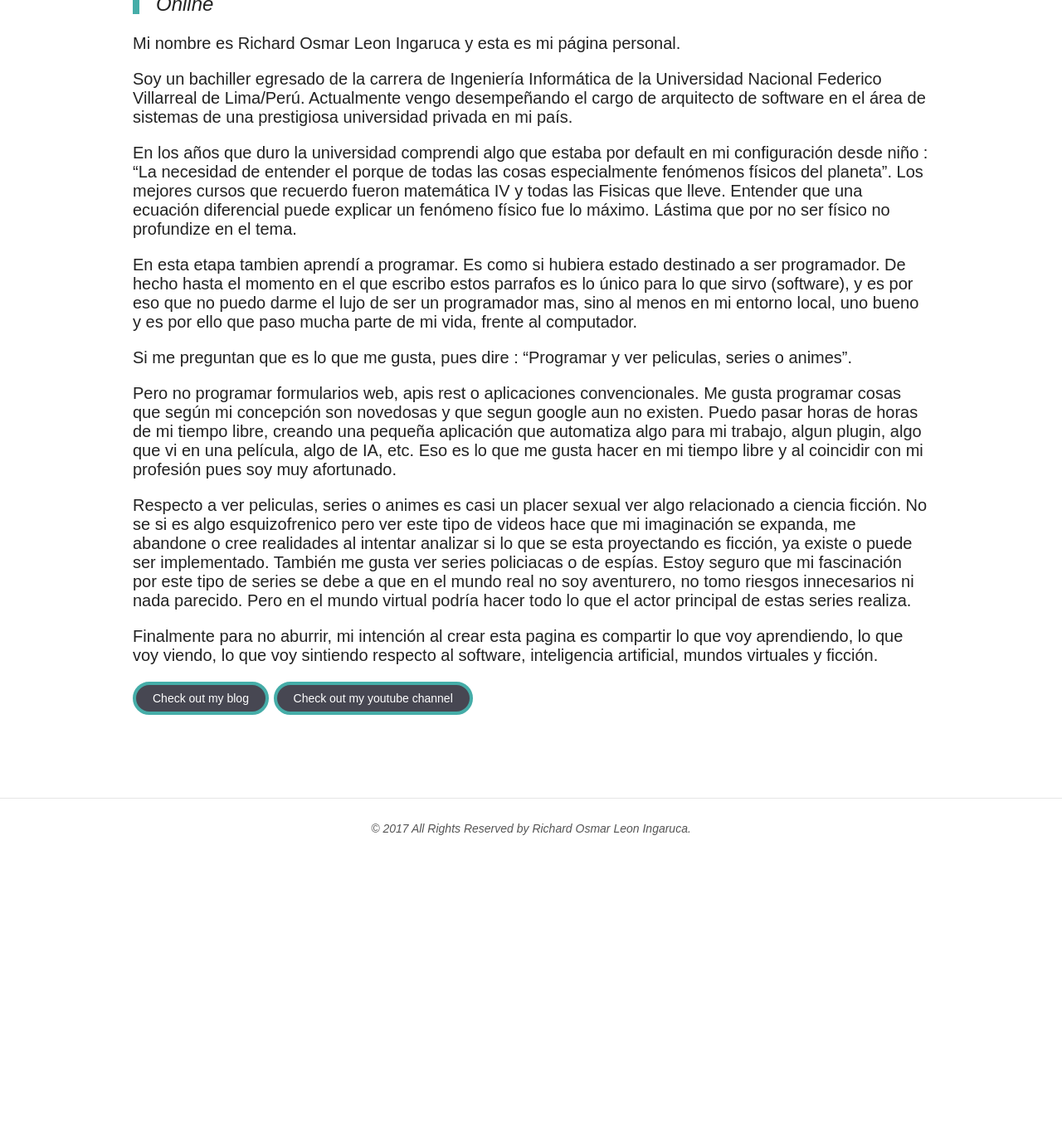
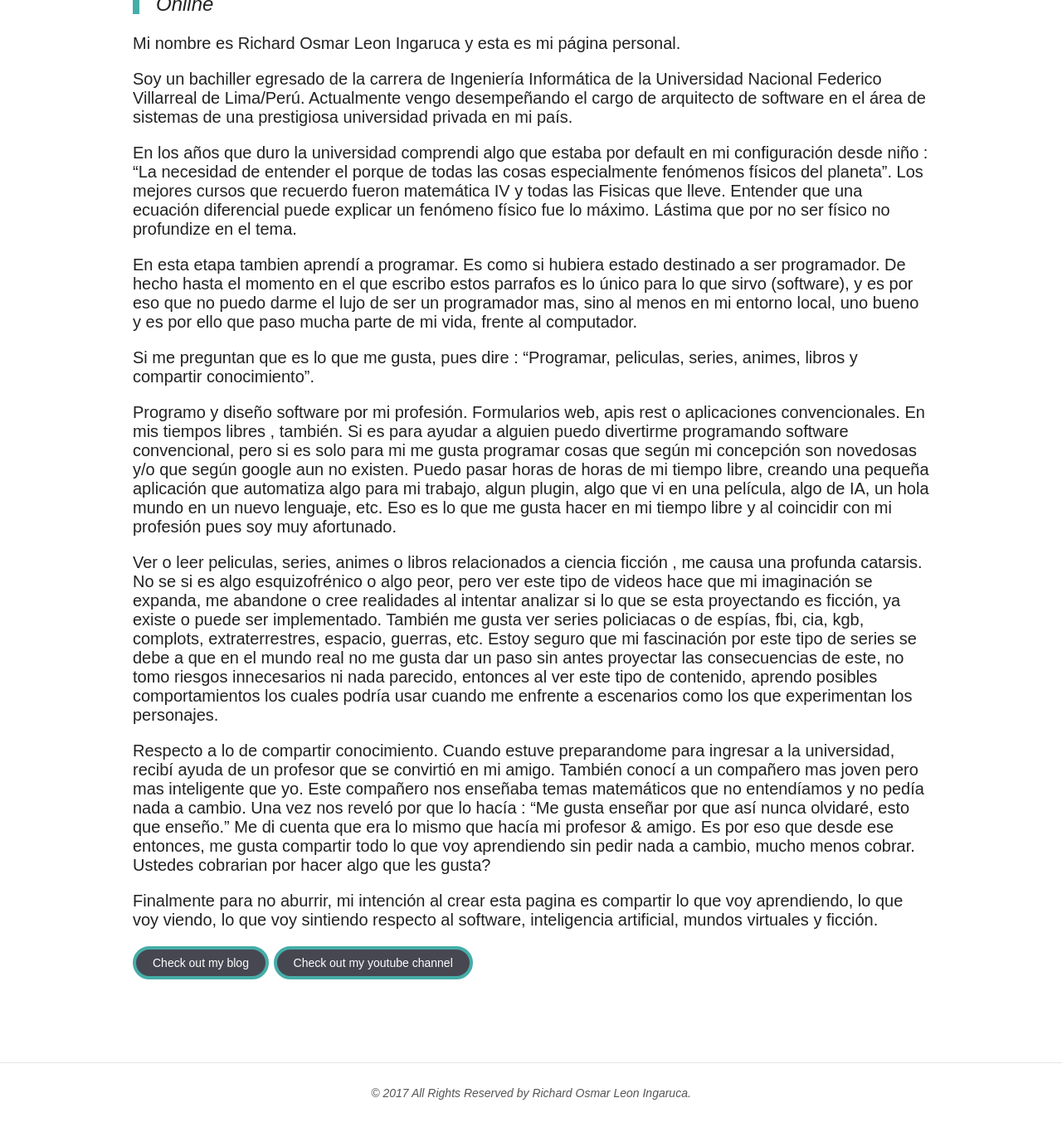
Before and after one commit to jrichardsz/jrichardsz.github.io, a Jekyll site: the page built from about.md, in a window 1280 px wide and 1400 px high, scrolled down 1546 px. Shown: the top 1365 px of the window at 83% size. Built offline with Jekyll 4.4.1, drawn with Linux system fonts in a browser that asks for light colours; nearby versions of some CDN libraries; before the commit the page ends 2627 px from its top, so only the background shows below that.

Commit message:
update about me

```diff
--- a/about.md
+++ b/about.md
@@ -21,11 +21,13 @@ En los años que duro la universidad comprendi algo que estaba por default en mi
 
 En esta etapa tambien aprendí a programar. Es como si hubiera estado destinado a ser programador. De hecho hasta el momento en el que escribo estos parrafos es lo único para lo que sirvo (software), y es por eso que no puedo darme el lujo de ser un programador mas, sino al menos en mi entorno local, uno bueno y es por ello que paso mucha parte de mi vida, frente al computador.
 
-Si me preguntan que es lo que me gusta, pues dire : "Programar y ver peliculas, series o animes".
+Si me preguntan que es lo que me gusta, pues dire : "Programar, peliculas, series, animes, libros y compartir conocimiento".
 
-Pero no programar formularios web, apis rest o aplicaciones convencionales.  Me gusta programar cosas que según mi concepción son novedosas y que segun google aun no existen. Puedo pasar horas de horas de mi tiempo libre, creando una pequeña aplicación que automatiza algo para mi trabajo, algun plugin, algo que vi en una película, algo de IA, etc. Eso es lo que me gusta hacer en mi tiempo libre y al coincidir con mi profesión pues soy muy afortunado.
+Programo y diseño software por mi profesión. Formularios web, apis rest o aplicaciones convencionales. En mis tiempos libres , también. Si es para ayudar a alguien puedo divertirme programando software convencional, pero si es solo para mi me gusta programar cosas que según mi concepción son novedosas y/o que según google aun no existen. Puedo pasar horas de horas de mi tiempo libre, creando una pequeña aplicación que automatiza algo para mi trabajo, algun plugin, algo que vi en una película, algo de IA, un hola mundo en un nuevo lenguaje, etc. Eso es lo que me gusta hacer en mi tiempo libre y al coincidir con mi profesión pues soy muy afortunado.
 
-Respecto a ver peliculas, series o animes es casi un placer sexual ver algo relacionado a ciencia ficción. No se si es algo esquizofrenico pero ver este tipo de videos hace que mi imaginación se expanda, me abandone o cree realidades al intentar analizar si lo que se esta proyectando es ficción, ya existe o puede ser implementado. También me gusta ver series policiacas o de espías. Estoy seguro que mi fascinación por este tipo de series se debe a que en el mundo real no soy aventurero, no tomo riesgos innecesarios ni nada parecido. Pero en el mundo virtual podría hacer todo lo que el actor principal de estas series realiza.
+Ver o leer peliculas, series, animes o libros relacionados a ciencia ficción , me causa una profunda catarsis. No se si es algo esquizofrénico o algo peor,  pero ver este tipo de videos hace que mi imaginación se expanda, me abandone o cree realidades al intentar analizar si lo que se esta proyectando es ficción, ya existe o puede ser implementado. También me gusta ver series policiacas o de espías, fbi, cia, kgb, complots, extraterrestres, espacio, guerras, etc. Estoy seguro que mi fascinación por este tipo de series se debe a que en el mundo real no me gusta dar un paso sin antes proyectar las consecuencias de este,  no tomo riesgos innecesarios ni nada parecido, entonces al ver este tipo de contenido, aprendo posibles comportamientos los cuales podría usar cuando me enfrente a escenarios como los que experimentan los personajes.
+
+Respecto a lo de compartir conocimiento. Cuando estuve preparandome para ingresar a la universidad, recibí ayuda de un profesor que se convirtió en mi amigo. También conocí a un compañero mas joven pero mas inteligente que yo. Este compañero nos enseñaba temas matemáticos que no entendíamos y no pedía nada a cambio. Una vez nos reveló por que lo hacía : "Me gusta enseñar por que así nunca olvidaré, esto que enseño." Me di cuenta que era lo mismo que hacía mi profesor & amigo. Es por eso que desde ese entonces, me gusta compartir todo lo que voy aprendiendo sin pedir nada a cambio, mucho menos cobrar. Ustedes cobrarian por hacer algo que les gusta?
 
 Finalmente para no aburrir, mi intención al crear esta pagina es compartir lo que voy aprendiendo, lo que voy viendo, lo que voy sintiendo respecto al software, inteligencia artificial, mundos virtuales y ficción.
 
```
